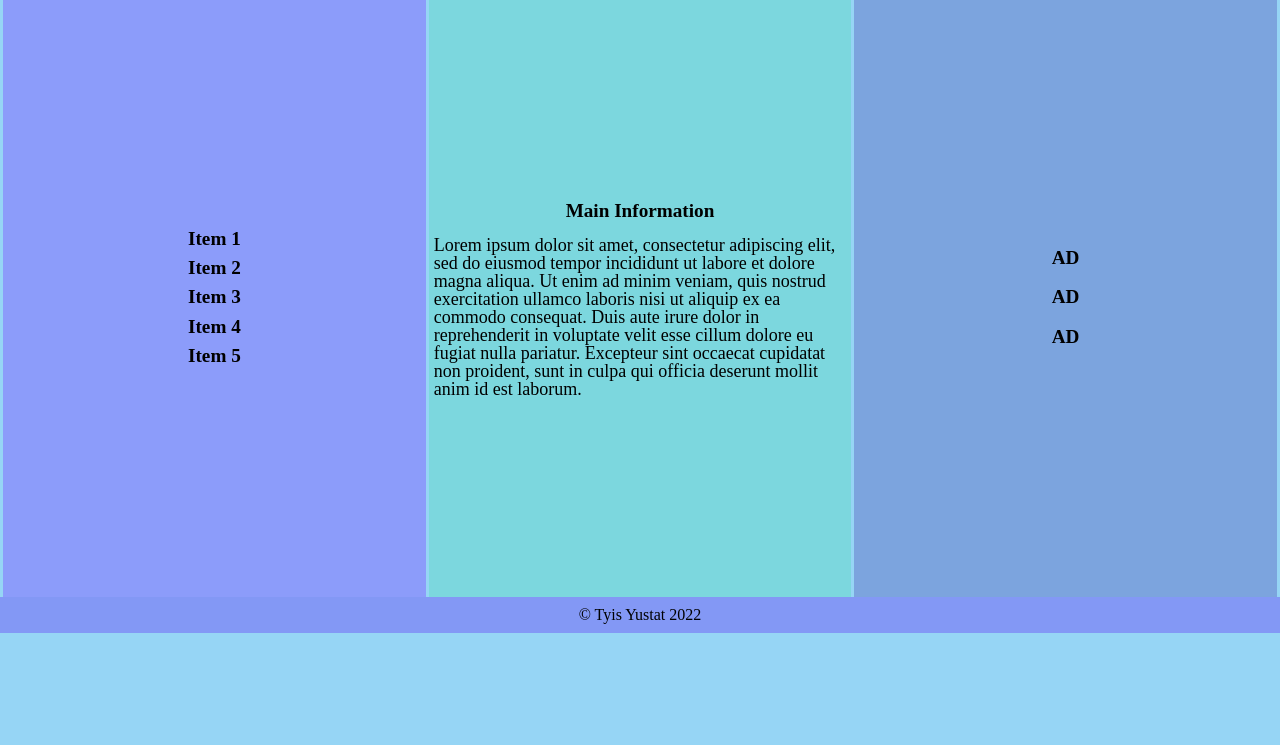
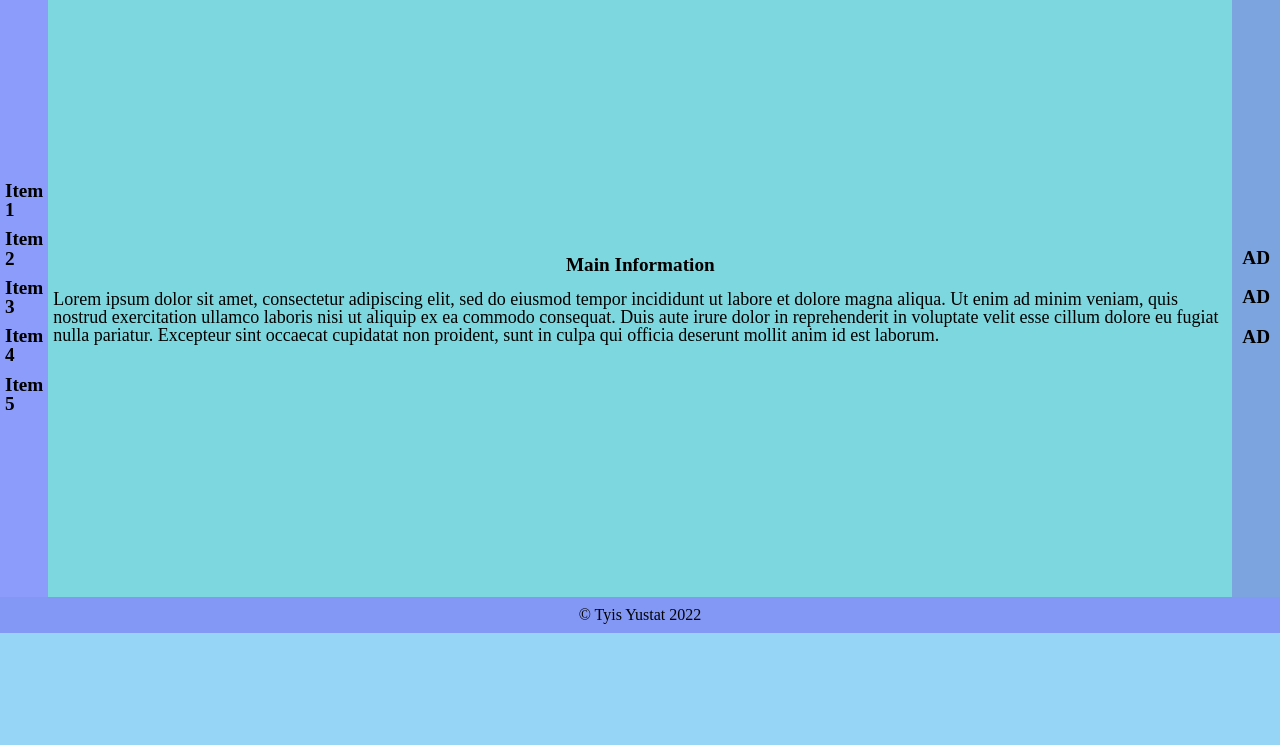
Before and after one commit to Tyis201/Holy_Grail, a plain HTML site: page index.html in a window 1280 px wide. Shown: the part 55-800 px from the top of the page. Drawn offline with Linux system fonts and the light colour scheme.

Commit message:
did my grid

```diff
--- a/styles/core.css
+++ b/styles/core.css
@@ -14,17 +14,17 @@ h1{
     font-weight: bold;
 }
 aside {
-    width: 33%;
+    /* width: 33%; */
     height: 600px;
     background-color: #8C9CFA;
 }
 div{
-    width: 33%;
+    /* width: 33%; */
     height: 600px;
     background-color: #7CD7DE;
 }
 section{
-    width: 33%;
+    /* width: 33%; */
     height: 600px;
     background-color:#7CA4DE;
 }
--- /dev/null
+++ b/styles/grid.css
@@ -0,0 +1,14 @@
+main{
+    display: grid;
+    grid-template-columns: 1fr 1fr 1fr;
+}
+div{
+    display: flex;
+    flex-direction: column;
+
+}
+ul {
+    display: flex;
+    flex-direction: column;
+    align-items: center;
+}
```
